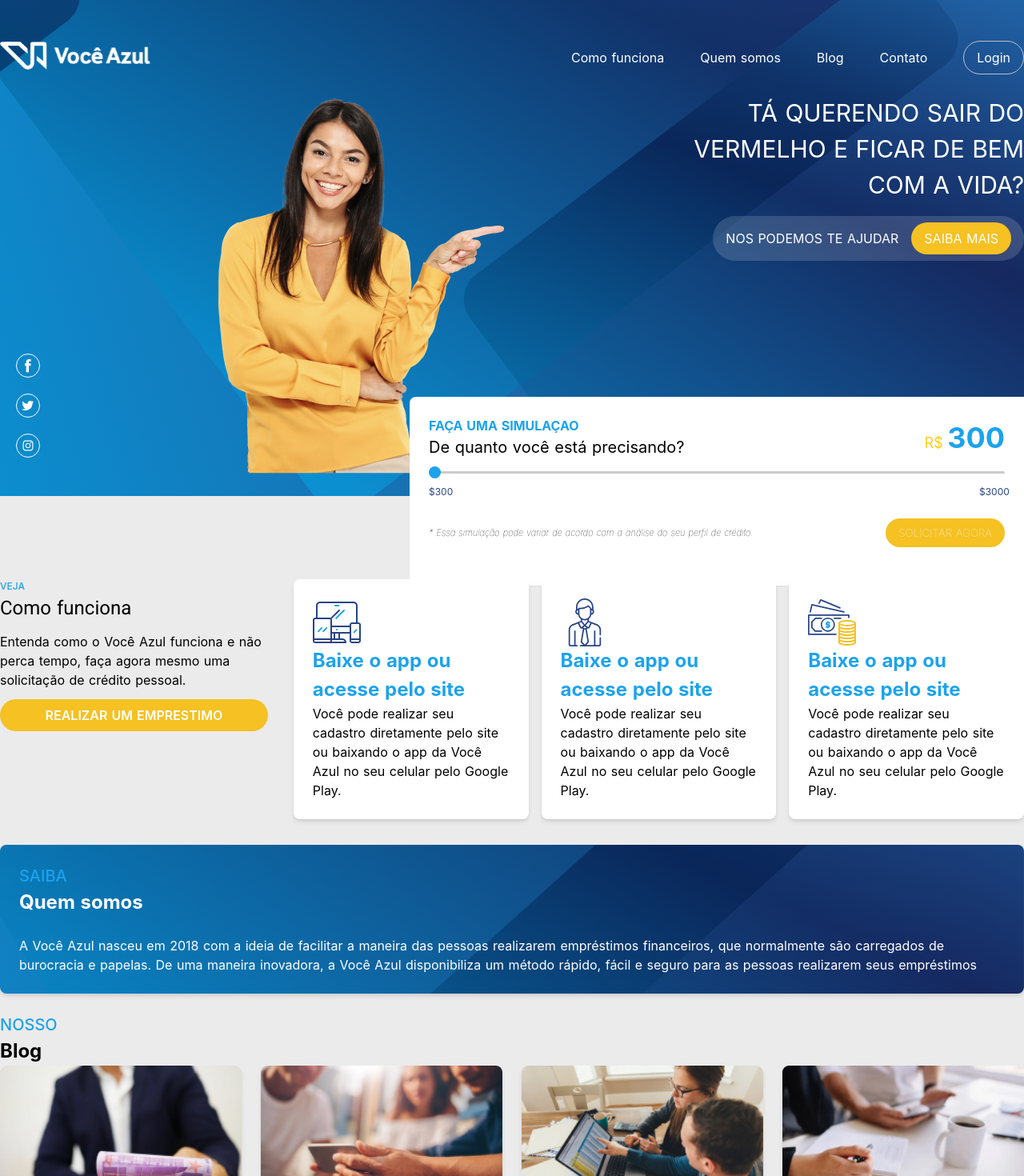
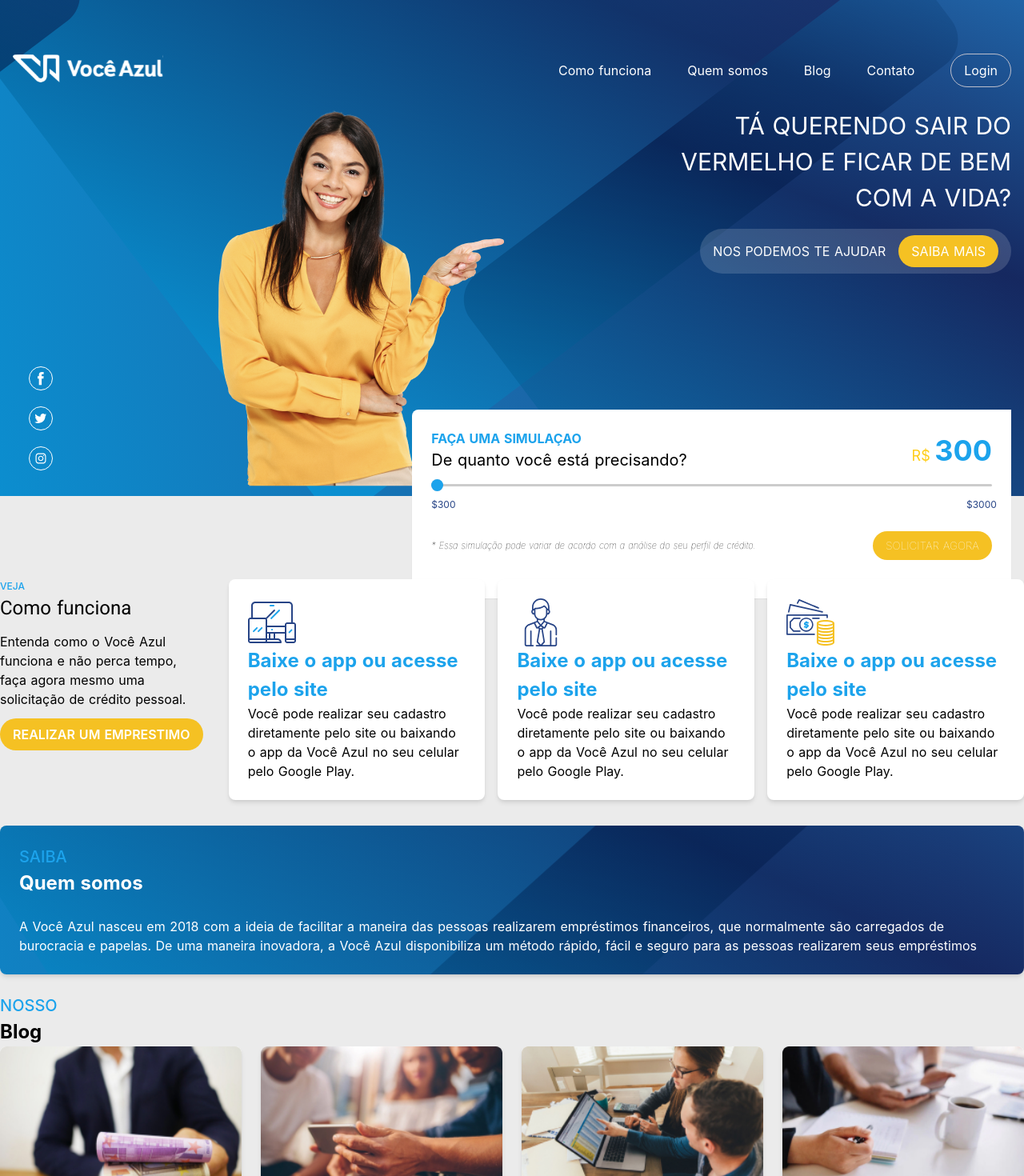
Before and after one commit to luizfeer/vocazul, a Nuxt app: page / in a window 1280 px wide. Shown: the top 1470 px of the page at 80% size. Built offline with nearby package versions, Linux system fonts and the light colour scheme.

Commit message:
steps responsive

```diff
--- a/components/Center.vue
+++ b/components/Center.vue
@@ -16,7 +16,7 @@
             </p>
             <!-- bg-white bg-opacity-75 -->
             <ul class="help uppercase text-white rounded-full py-2 px-4 flex justify-between items-center md:float-right my-4 md:my-2 ">
-                <li class="mr-4" style="font-size: 16px">Nos podemos te ajudar </li>
+                <li class="mr-4 text-sm md:text-base">Nos podemos te ajudar </li>
                 <li class="rounded-full py-2 px-4 bg-yellow" >saiba mais</li>
             </ul>
         </div>
--- a/components/Content.vue
+++ b/components/Content.vue
@@ -1,14 +1,14 @@
 <template>
-<main class="container p-0 mt-24">
+<main class="container p-0 p-6 md:p-0 mt-24 ">
 
     <div class="flex justify-between overflow-x-auto ">
-        <ul class="p-2 pr-6 pl-0 w-full">
+        <ul class="p-2 pr-6 pl-0 min-w-3/4 md:min-w-0">
             <li class="text-blue-5 uppercase font-medium text-xs ">veja</li>
             <li class="text-2xl font-alternate">Como funciona</li>
             <li class="my-3">Entenda como o Você Azul funciona e não perca tempo, faça agora mesmo uma solicitação de crédito pessoal.</li>
             <li class="rounded-full my-2 py-2 px-4 bg-yellow uppercase w-full text-base text-white text-center font-semibold" >realizar um emprestimo</li>
         </ul>
-        <ul class="bg-white p-6 m-2 rounded-lg shadow-md ">
+        <ul class="bg-white p-6 m-2 rounded-lg shadow-md min-w-3/4 md:min-w-0 ">
             <li>
                 <img src="~assets/img/tablet.svg" alt="tablet">
             </li>
@@ -19,7 +19,7 @@
                 Você pode realizar seu cadastro diretamente pelo site ou baixando o app da Você Azul no seu celular pelo Google Play.
             </li>
         </ul>
-        <ul class="bg-white p-6 m-2 rounded-lg shadow-md">
+        <ul class="bg-white p-6 m-2 rounded-lg shadow-md min-w-3/4 md:min-w-0">
             <li>
             <img src="~assets/img/man.svg" alt="man">
             </li>
@@ -31,7 +31,7 @@
             </li>
 
         </ul>
-         <ul class="bg-white  p-6 m-2 mr-0 rounded-lg shadow-md">
+         <ul class="bg-white  p-6 m-2 mr-0 rounded-lg shadow-md  min-w-3/4 md:min-w-0 ">
              <li>
             <img src="~assets/img/money.svg" alt="money">
              </li>
--- a/components/Header.vue
+++ b/components/Header.vue
@@ -1,7 +1,7 @@
 <template>
 <div>
 <header class="mx-auto max-w-full lg:w-2/2 bg-cover md:pb-0  bg-no-repeat pt-8 pb-6 bg-right-top bg-size-cover">
-      <div class="content container max-w-full m-auto h-full flex flex-col md:justify-between p-4 md:p-0">
+      <div class="container m-auto h-full flex flex-col md:justify-between p-4 md:p-auto">
         <Navbar/>
         <Center/>
         <Simulation/>
--- a/components/Simulation.vue
+++ b/components/Simulation.vue
@@ -11,8 +11,9 @@
 <template>
 <div>
 
-<div class="flex justify-end ">
-    <div class="w-4-5 md:w-3/5 bg-white b-0 p-6 rounded-l-lg -mt-24 shadow-sm">
+<div class=" sm:flex justify-end ">
+    <div class="w-4-5 md:w-3/5 bg-white b-0 p-6 rounded-l-lg -mt-48 sm:-mt-24 shadow-sm">
+
              <div class="">
                 <div class="flex justify-between">
                     <div class="info">
--- a/tailwind.config.js
+++ b/tailwind.config.js
@@ -207,6 +207,14 @@
       '0': '0',
       default: '1',
     },
+    minWidth: {
+    '0': '0',
+    '1/4': '25%',
+    '1/2': '50%',
+    '3/4': '75%',
+    'full': '100%',
+    },
+
     fill: theme => ({
           'blue': theme('colors.blue.5'),
          })
```
